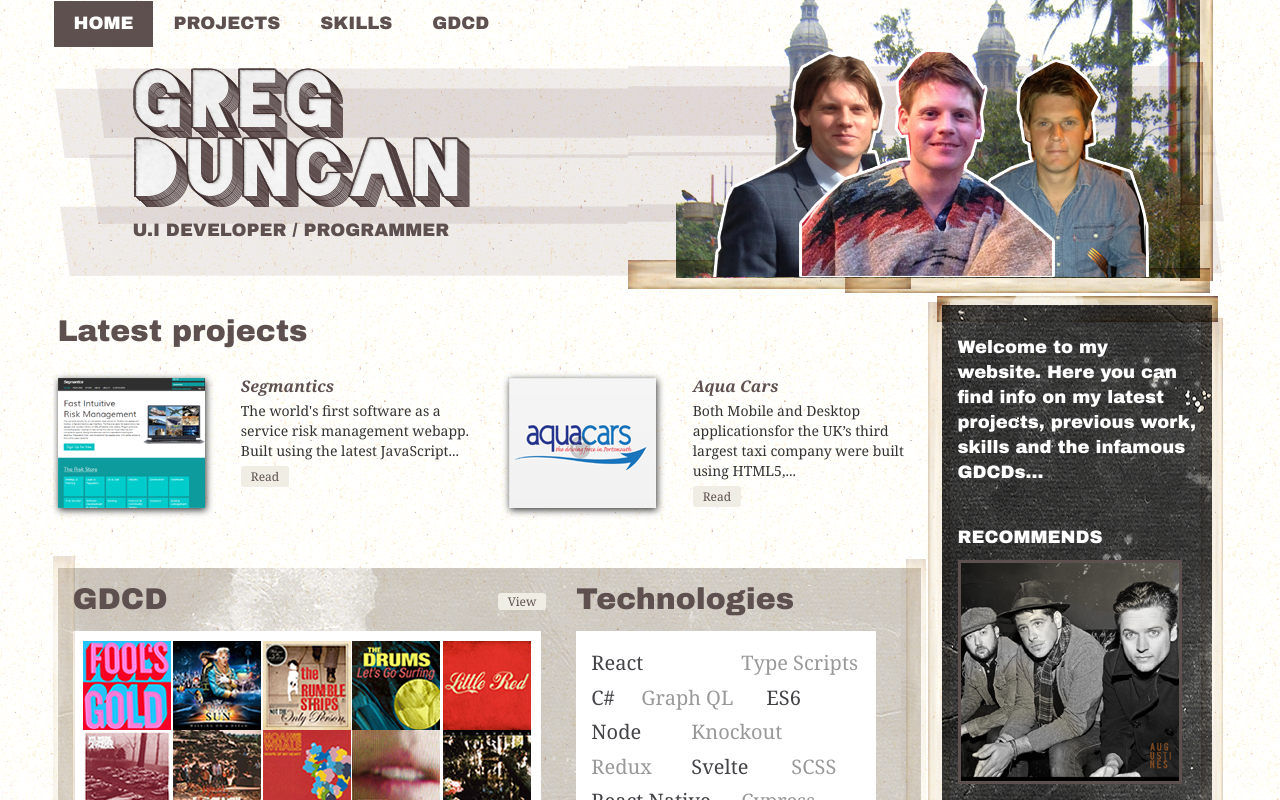
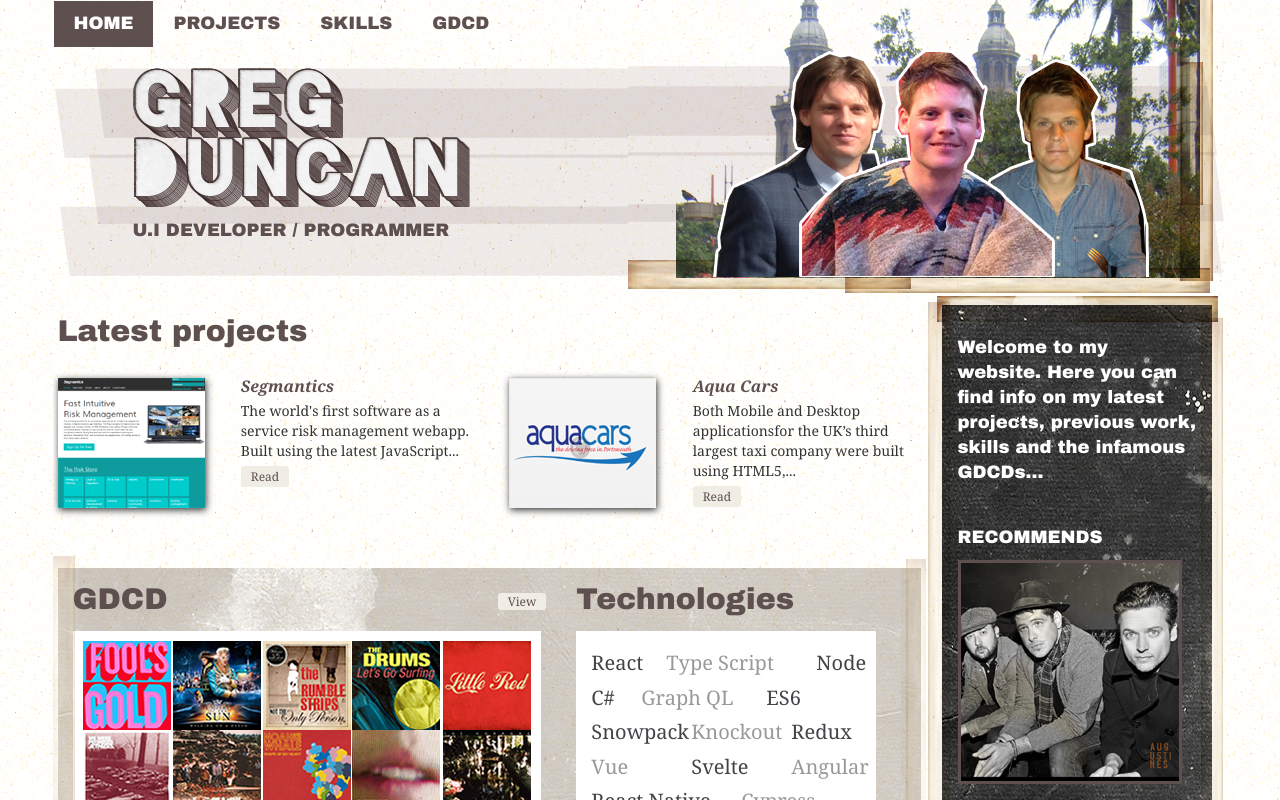
Before and after one commit to gregduncan/profile, a Next.js app: page / in a window 1280 px wide. Shown: the top 800 px of the page. Built offline with nearby package versions, Linux system fonts and the light colour scheme.

Commit message:
Update index.jsx

```diff
--- a/src/pages/index.jsx
+++ b/src/pages/index.jsx
@@ -59,10 +59,11 @@
                             <h2 className="margin-bottom-15">Technologies</h2>
                             <div className="tech">
                                 <div className="row">
-                                    <div className="col-md-6">React</div>
+                                    <div className="col-md-3">React</div>
                                     <div className="col-md-6">
-                                        <span>Type Scripts</span>
+                                        <span>Type Script</span>
                                     </div>
+                                    <div className="col-md-3">Node</div>
                                 </div>
                                 <div className="row">
                                     <div className="col-md-2">C#</div>
@@ -72,18 +73,21 @@
                                     <div className="col-md-5">ES6</div>
                                 </div>
                                 <div className="row">
-                                    <div className="col-md-4">Node</div>
-                                    <div className="col-md-8">
+                                    <div className="col-md-4">Snowpack</div>
+                                    <div className="col-md-4">
                                         <span>Knockout</span>
+                                    </div>
+                                    <div className="col-md-4">
+                                        Redux
                                     </div>
                                 </div>
                                 <div className="row">
                                     <div className="col-md-4">
-                                        <span>Redux</span>
+                                        <span>Vue</span>
                                     </div>
                                     <div className="col-md-4">Svelte</div>
                                     <div className="col-md-4">
-                                        <span>SCSS</span>
+                                        <span>Angular</span>
                                     </div>
                                 </div>
                                 <div className="row">
```
